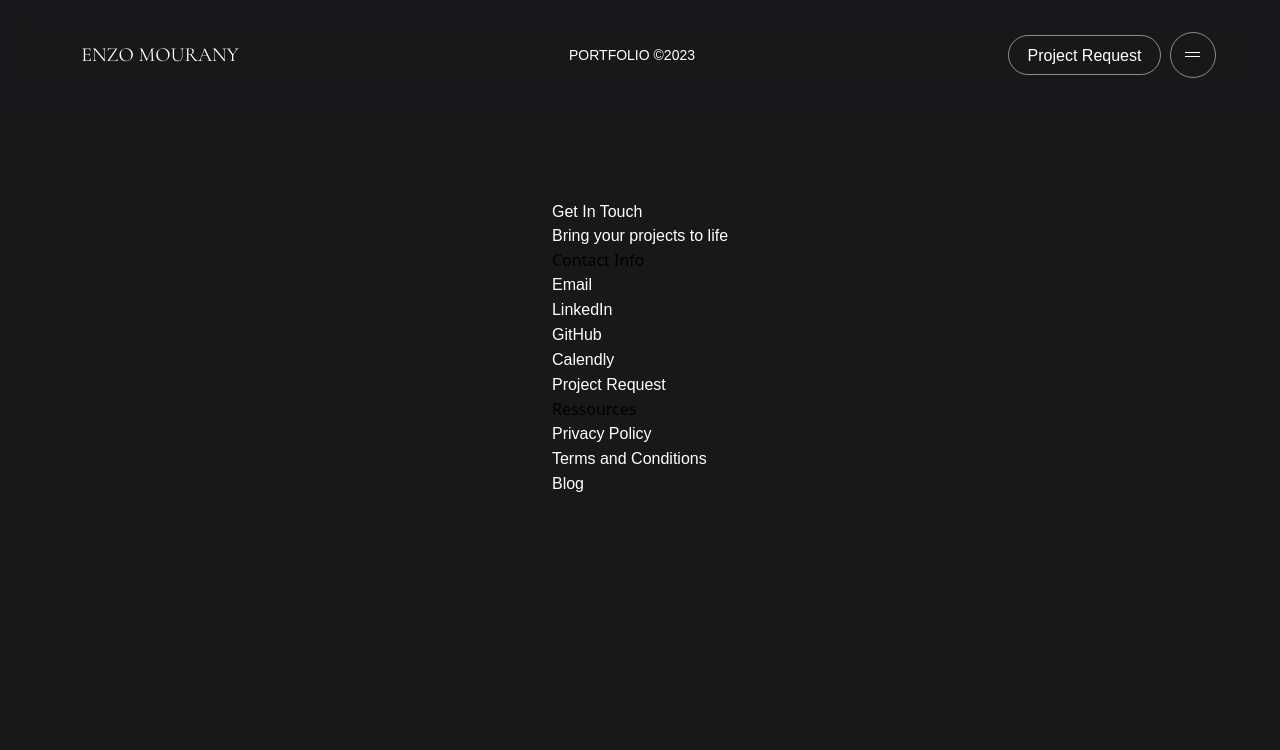
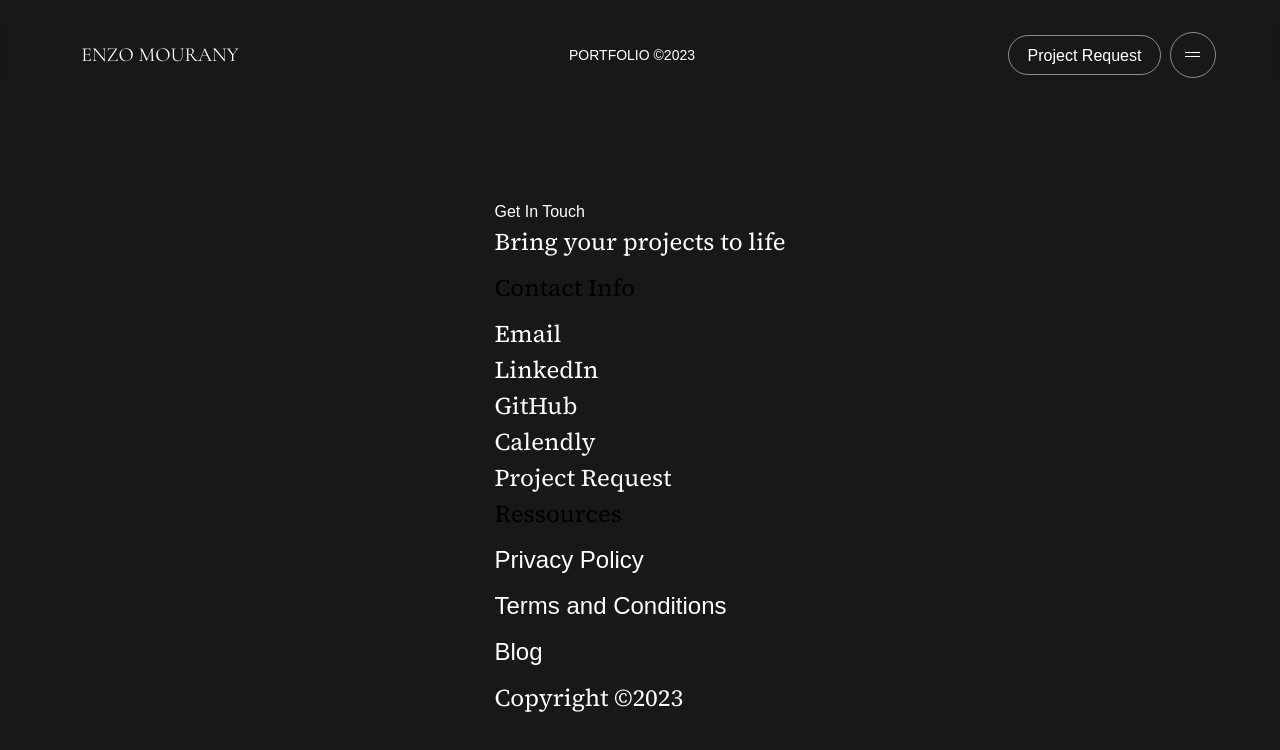
Before and after one commit to enzo-mourany/portfolio-v2, a Next.js app: page /contact in a window 1280 px wide. Shown: the top 750 px of the page. Built offline with nearby package versions, Linux system fonts and the light colour scheme.

Commit message:
feat: add new style

```diff
--- a/components/Contact.tsx
+++ b/components/Contact.tsx
@@ -54,6 +54,7 @@ const Contact: React.FC = () => {
             </ul>
           </div>
           <div className={styles.contact__footer__right}>
+            <p>Copyright ©2023</p>
           </div>
         </div>
       </div>
--- a/styles/Contact.module.scss
+++ b/styles/Contact.module.scss
@@ -2,11 +2,78 @@
 @import url('https://fonts.googleapis.com/css2?family=Cormorant+Garamond:wght@300;400;500;600;700&display=swap');
 @import './responsive.scss';
 
-.contact {
+.contact__container {
     display: flex;
     flex-direction: column;
     align-items: center;
     width: 90%;
     top: -100px;
     margin-bottom: 30px;
+    .contact__wrapper {
+        .contact__header {
+            .contact__header__title {
+
+            }
+        }
+        .contact__hero {
+            .contact__hero__left {
+                .contact__hero__subtitle {
+                    font-family: 'Source Serif 4', serif;
+                    font-size: 1.5rem;
+                    font-weight: 400;
+                    margin-bottom: 10px;
+                }
+            }
+            .contact__hero__right {
+                .link__box {
+                    .link__box__header {
+                        .link__box__header__title {
+                            font-family: 'Source Serif 4', serif;
+                            font-size: 1.5rem;
+                            font-weight: 400;
+                            margin-bottom: 10px;
+                        }
+                    }
+                    .link__box__content {
+                        ul {
+                            li {
+                                a {
+                                    font-family: 'Source Serif 4', serif;
+                                    font-size: 1.5rem;
+                                    font-weight: 400;
+                                    margin-bottom: 10px;
+                                }
+                            }
+                        }
+                    }
+                }
+            }
+        }
+        .contact__footer {
+            .contact__footer__left {
+                h3 {
+                    font-family: 'Source Serif 4', serif;
+                    font-size: 1.5rem;
+                    font-weight: 400;
+                    margin-bottom: 10px;
+                }
+                ul {
+                    li {
+                        font-family: 'Source Serif 4', serif;
+                        font-size: 1.5rem;
+                        font-weight: 400;
+                        margin-bottom: 10px;
+                    }
+                }
+            }
+            .contact__footer__right {
+                p {
+                    font-family: 'Source Serif 4', serif;
+                    font-size: 1.5rem;
+                    font-weight: 400;
+                    margin-bottom: 10px;
+                }
+            }
+        }
+    }
 }
```
